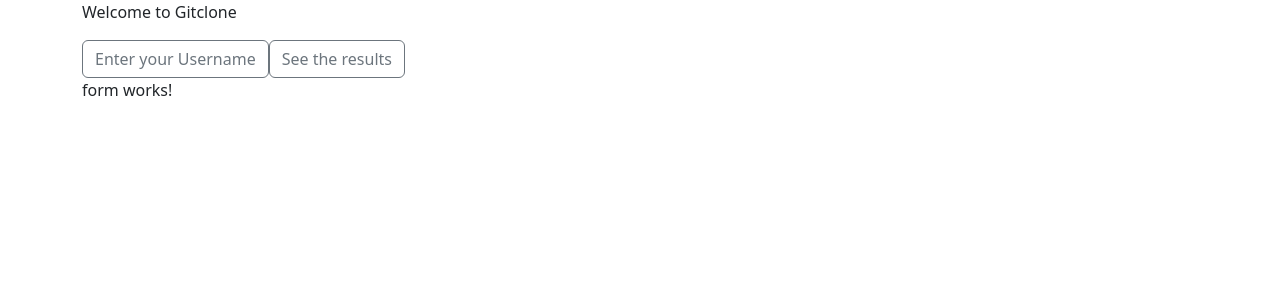
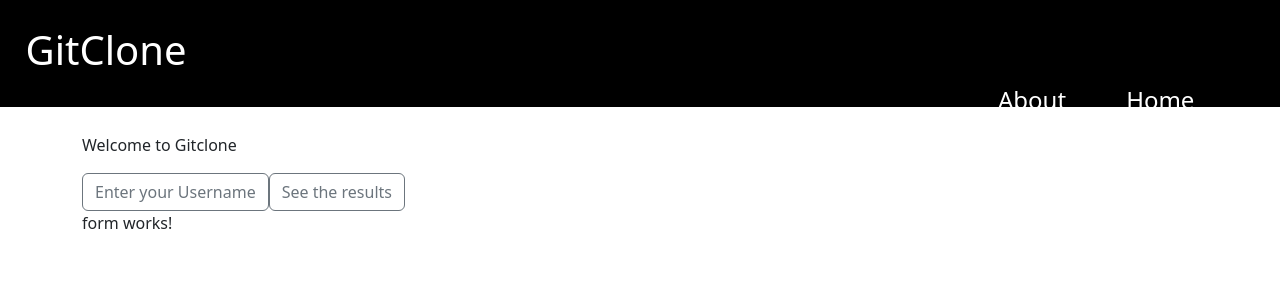
Before and after one commit to Faihope/Github-App, an Angular app: page /form in a window 1280 px wide. Shown: the top 300 px of the page. Built offline with nearby package versions, Linux system fonts and the light colour scheme.

Commit message:
Add and style the navbar

```diff
--- a/src/app/app.component.css
+++ b/src/app/app.component.css
@@ -0,0 +1,20 @@
+.navbar-default {
+  background-color: black;
+  padding: 2%;
+  margin-bottom: 2%;
+
+}
+
+.navbar-default a {
+  color: white;
+  float: right;
+  margin-right: 60px;
+  font-size: 1.5rem;
+  text-decoration: none;
+
+
+}
+
+.logo {
+  color: white;
+}
--- a/src/app/app.component.html
+++ b/src/app/app.component.html
@@ -1,3 +1,8 @@
+<div class="navbar-default">
+    <h1 class="logo">GitClone</h1>
+    <a href="">Home</a>
+    <a href="">About</a>
+</div>
 <div class="container">
     <div class="row">
         <div class="col-md-6">
```
